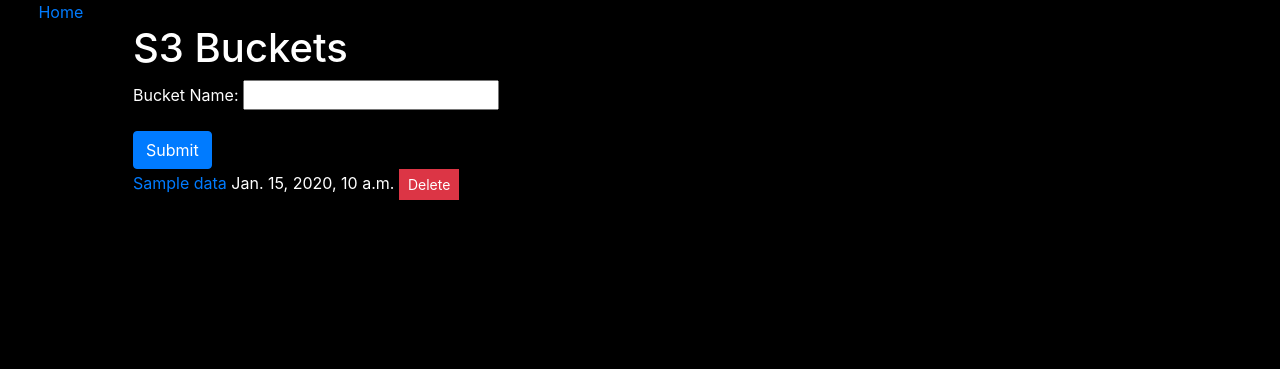
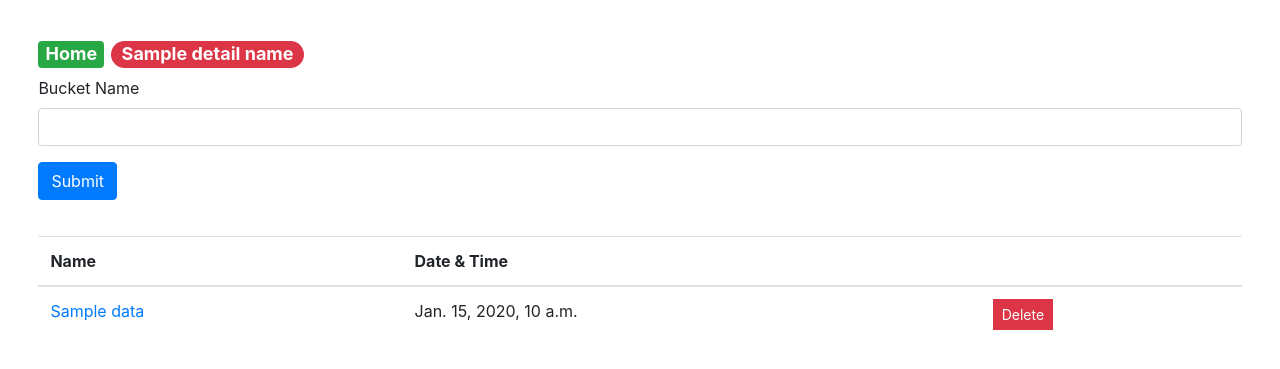
Before and after one commit to chetanghadawaje/AWS_Python, a Django app: template services/templates/buckets.html in a window 1280 px wide. Shown: the top 369 px of the page. Run offline with Django 3.2, Linux system fonts and the light colour scheme; tables that the repository leaves empty hold one stand-in row (values such as "Sample post"); the template is opened without the code that fills it: values that come from a table or form of the project are taken from there, most other values are stand-ins (such as "Sample title", 1, 10 or a date in 2020); parts of the project's set-up code (start-up, migrations or seed data) failed here and were passed over; some libraries are stand-ins or nearby versions.

Commit message:
cosmetic changes.

```diff
--- a/services/forms.py
+++ b/services/forms.py
@@ -3,7 +3,8 @@
 
 
 class BucketForm(forms.Form):
-    bucket_name = forms.CharField(label='Bucket Name', max_length=20)
+    bucket_name = forms.CharField(label='Bucket Name', max_length=20,
+                                  widget=forms.TextInput(attrs={'class': 'form-control'}))
 
     # def clean_bucket_name(self):
     #     cleaned_data = super().clean()
--- a/services/templates/buckets.html
+++ b/services/templates/buckets.html
@@ -1,24 +1,40 @@
 {% extends "base.html" %}
 
 {% block content %}
-    <h1>S3 Buckets</h1>
     {% if error_msg %}
         {{ error_msg }}
     {% endif %}
     <form action="{% url 'buckets' %}" method="post">
         {% csrf_token %}
         {% for field in form %}
-            <div class="form-group">
-                <label for="{{ field.name}}" style="m">{{ field.label}}</label>:
-                {{ field }}
-            </div>
+        <div class="form-group">
+            <label for="{{ field.name }}">{{ field.label}}</label>
+            {{ field }}
+        </div>
         {% endfor %}
-        <button type="submit" class="btn btn-primary">Submit</button>
+      <button type="submit" class="btn btn-primary">Submit</button>
     </form>
+
+    <table class="table" style="margin-top: 3%">
+      <thead>
+        <tr>
+          <th scope="col">Name</th>
+          <th scope="col">Date & Time</th>
+          <th scope="col"> </th>
+        </tr>
+      </thead>
+      <tbody>
       {% for data in list %}
-        <a href="{% url 'bucket_file' data.Name %}">{{data.Name}}</a> {{data.CreationDate}}
-        <a href="{% url 'delete_bucket' data.Name %}" class="btn btn-danger btn-sm rounded-0" role="button" aria-pressed="true">Delete</a>
-        <br>
+        <tr>
+            <td scope="row"><a href="{% url 'bucket_file' data.Name %}">{{data.Name}}</a></td>
+            <td>{{data.CreationDate}}</td>
+            <td>
+              <a href="{% url 'delete_bucket' data.Name %}" class="btn btn-danger btn-sm rounded-0" role="button" aria-pressed="true">
+                  Delete
+              </a>
+            </td>
+        </tr>
       {% endfor %}
-
+      </tbody>
+    </table>
 {% endblock content %}
--- a/services/views.py
+++ b/services/views.py
@@ -24,4 +24,5 @@
             error_msg = "Form is not valid."
     bucket = lists_bucket()
     bucket = get_bucket_name_date(bucket)
-    return render(request, 'buckets.html', {'page_name': 'Bucket', 'list': bucket, 'form': form, 'error_msg': error_msg})
+    return render(request, 'buckets.html', {'page_name': 'Bucket', 'list': bucket, 'form': form, 'error_msg': error_msg,
+                                            'detail_name': "S3 Buckets"})
--- a/templates/base.html
+++ b/templates/base.html
@@ -5,25 +5,23 @@
     <meta charset="UTF-8">
     <title>
         {% if page_name %}
-            {{ page_name }}
+        {{ page_name }}
         {% else %}
-            AWS Services
+        AWS Services
         {% endif %}
     </title>
 </head>
-<body style="background: black; color: white;">
-<div>
-    <a href="/" style="margin: 3%;">Home</a>
-</div>
-<div class="container">
-  <div class="panel panel-default px-md-5">
-    <div class="panel-body">
-        {% block content %}
-        {% endblock content %}
-    </div>
-  </div>
-</div>
-</body>
+<body style="margin: 3%">
+<h4>
+    <a href="/" class="badge badge-success">Home</a>
+    {% if detail_name %}
+        <span class="badge badge-pill badge-danger">{{detail_name}}</span>
+    {% endif %}
+</h4>
+{% block content %}
+
+{% endblock content %}
+
 <script src="https://code.jquery.com/jquery-3.2.1.slim.min.js" integrity="sha384-KJ3o2DKtIkvYIK3UENzmM7KCkRr/rE9/Qpg6aAZGJwFDMVNA/GpGFF93hXpG5KkN" crossorigin="anonymous"></script>
 <script src="https://cdnjs.cloudflare.com/ajax/libs/popper.js/1.12.9/umd/popper.min.js" integrity="sha384-ApNbgh9B+Y1QKtv3Rn7W3mgPxhU9K/ScQsAP7hUibX39j7fakFPskvXusvfa0b4Q" crossorigin="anonymous"></script>
 <script src="https://maxcdn.bootstrapcdn.com/bootstrap/4.0.0/js/bootstrap.min.js" integrity="sha384-JZR6Spejh4U02d8jOt6vLEHfe/JQGiRRSQQxSfFWpi1MquVdAyjUar5+76PVCmYl" crossorigin="anonymous"></script>
```
Also changed, not shown: services/__init__.py (+10 -0 lines), services/s3_buckets.py (+4 -5 lines), services/templates/services.html (+13 -4 lines), 1 other file.
